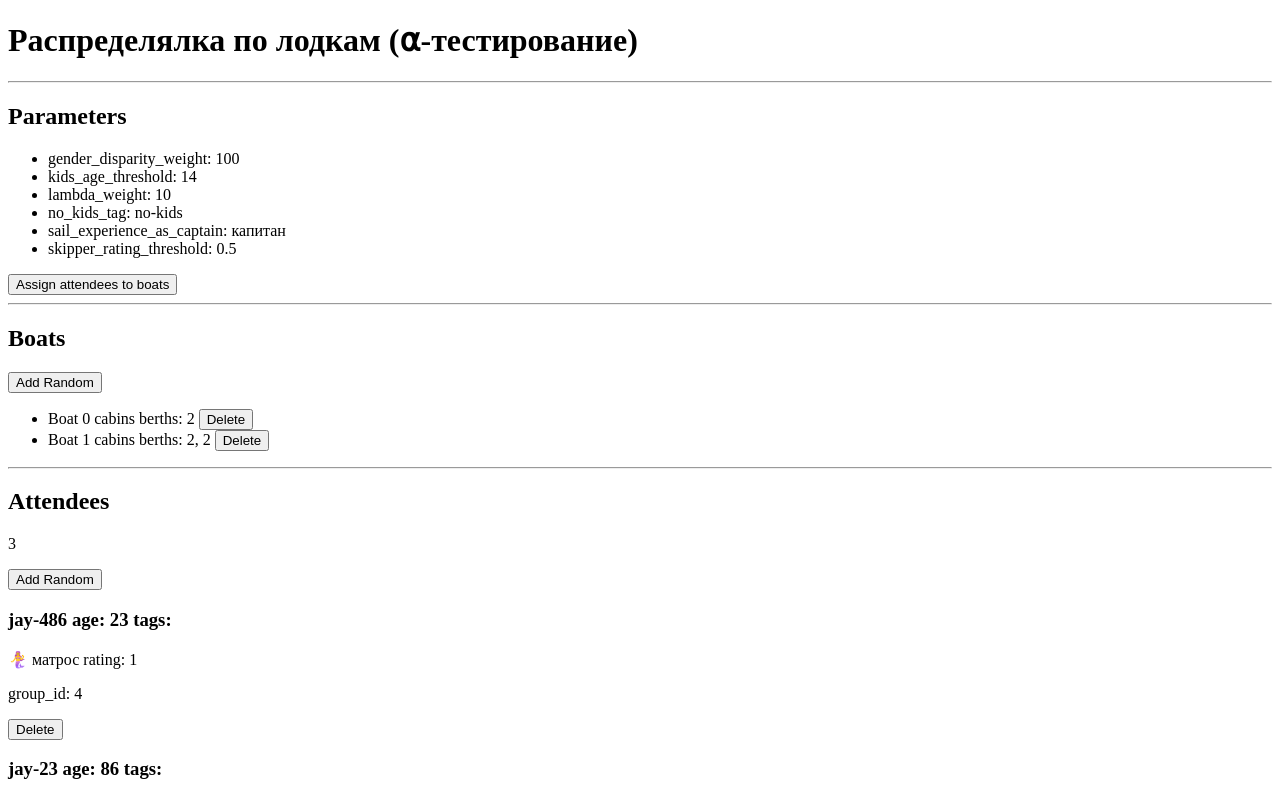
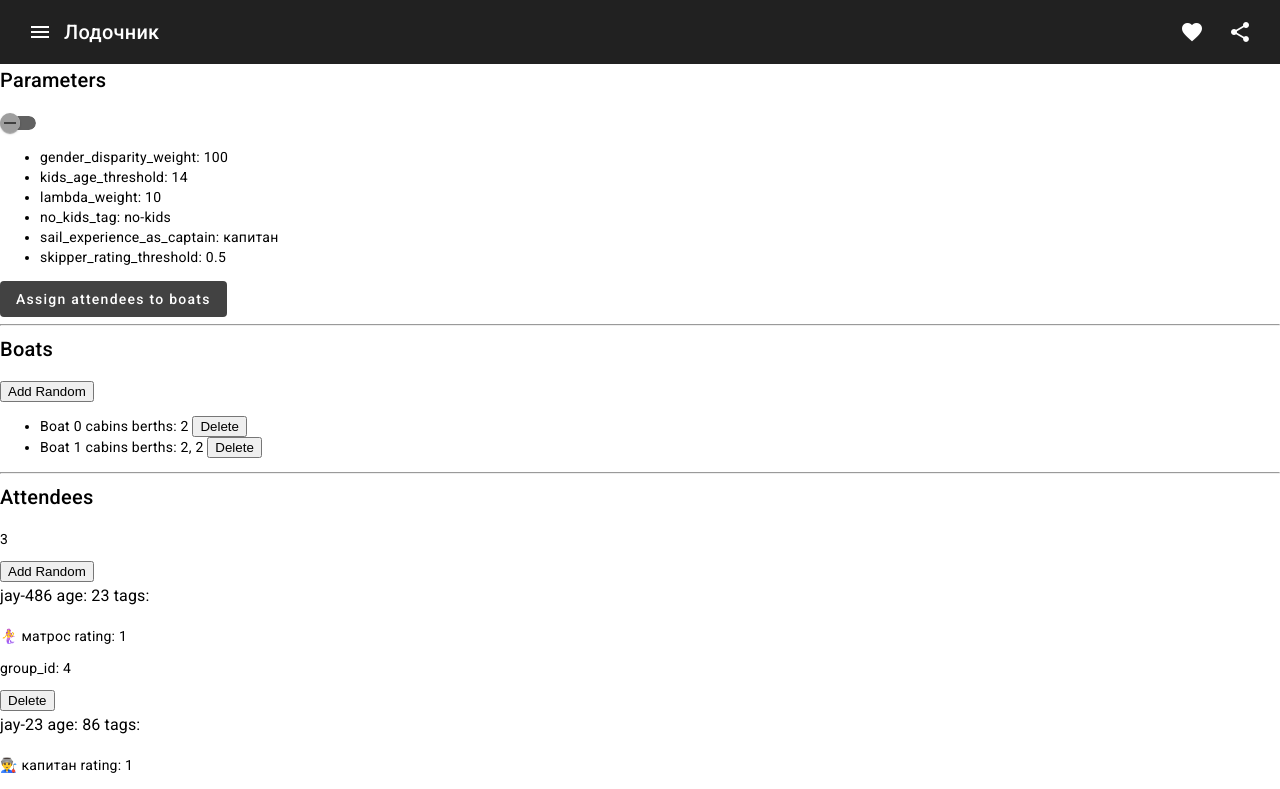
Before and after one commit to aleksandr-vin/polvetra.club, an Angular app: page / in a window 1280 px wide. Shown: the top 789 px of the page. Built offline with nearby package versions, Linux system fonts and the light colour scheme.

Commit message:
add angular material

```diff
--- a/angular.json
+++ b/angular.json
@@ -19,7 +19,10 @@
             "polyfills": ["zone.js"],
             "tsConfig": "tsconfig.app.json",
             "assets": ["src/favicon.ico", "src/assets"],
-            "styles": ["src/styles.css"],
+            "styles": [
+              "@angular/material/prebuilt-themes/pink-bluegrey.css",
+              "src/styles.css"
+            ],
             "scripts": []
           },
           "configurations": {
@@ -73,7 +76,10 @@
             "polyfills": ["zone.js", "zone.js/testing"],
             "tsConfig": "tsconfig.spec.json",
             "assets": ["src/favicon.ico", "src/assets"],
-            "styles": ["src/styles.css"],
+            "styles": [
+              "@angular/material/prebuilt-themes/pink-bluegrey.css",
+              "src/styles.css"
+            ],
             "scripts": []
           }
         },
--- a/package.json
+++ b/package.json
@@ -11,10 +11,12 @@
   "private": true,
   "dependencies": {
     "@angular/animations": "^16.2.0",
+    "@angular/cdk": "^16.2.3",
     "@angular/common": "^16.2.0",
     "@angular/compiler": "^16.2.0",
     "@angular/core": "^16.2.0",
     "@angular/forms": "^16.2.0",
+    "@angular/material": "^16.2.3",
     "@angular/platform-browser": "^16.2.0",
     "@angular/platform-browser-dynamic": "^16.2.0",
     "@angular/router": "^16.2.0",
--- a/src/app/app.component.css
+++ b/src/app/app.component.css
@@ -0,0 +1,3 @@
+.example-spacer {
+  flex: 1 1 auto;
+}
--- a/src/app/app.component.html
+++ b/src/app/app.component.html
@@ -1,8 +1,32 @@
-<h1 id="content">{{ title }}</h1>
-
-<hr />
+<mat-toolbar>
+  <button
+    mat-icon-button
+    class="example-icon"
+    aria-label="Example icon-button with menu icon"
+  >
+    <mat-icon>menu</mat-icon>
+  </button>
+  <span>{{ title }}</span>
+  <span class="example-spacer"></span>
+  <button
+    mat-icon-button
+    class="example-icon favorite-icon"
+    aria-label="Example icon-button with heart icon"
+  >
+    <mat-icon>favorite</mat-icon>
+  </button>
+  <button
+    mat-icon-button
+    class="example-icon"
+    aria-label="Example icon-button with share icon"
+  >
+    <mat-icon>share</mat-icon>
+  </button>
+</mat-toolbar>
 
 <h2>Parameters</h2>
+
+<mat-slide-toggle>Toggle me!</mat-slide-toggle>
 
 <ul>
   <div *ngFor="let item of solverArgs | keyvalue">
@@ -10,9 +34,11 @@
   </div>
 </ul>
 
-<button type="button" (click)="assignAttendeesToBoats()">
+<button mat-flat-button (click)="assignAttendeesToBoats()">
   Assign attendees to boats
 </button>
+
+<mat-spinner *ngIf="consatisfactionComputing"></mat-spinner>
 
 <div *ngIf="consatisfactionResponse">
   <pre>
--- a/src/app/app.component.ts
+++ b/src/app/app.component.ts
@@ -37,7 +37,7 @@
     this.addRandomBoat();
   }
 
-  title = 'Распределялка по лодкам (⍺-тестирование)';
+  title = 'Лодочник'; // (⍺-тестирование)
   attendees: Attendee[] = [];
   groupsCount: number = 5;
   solverArgs: Args = {
@@ -49,6 +49,8 @@
     gender_disparity_weight: 100,
   };
   boats: Boat[] = [];
+
+  consatisfactionComputing: boolean = false;
 
   onDelete(attendee: Attendee) {
     this.attendees.forEach((value, index) => {
@@ -113,9 +115,13 @@
   consatisfactionResponseResultBoats?: string;
 
   assignAttendeesToBoats() {
-    this.consatisfactionService
-      .getSolutionFor(this.solverArgs, this.boats, this.attendees)
-      .subscribe((data: ConsatisfactionResponse) => {
+    this.consatisfactionComputing = true;
+    let call = this.consatisfactionService.getSolutionFor(
+      this.solverArgs,
+      this.boats,
+      this.attendees
+    );
+    call.subscribe((data: ConsatisfactionResponse) => {
       console.log(data);
       this.consatisfactionResponse = data;
       this.consatisfactionResponseArgs = JSON.stringify(
@@ -128,5 +134,8 @@
         this.consatisfactionResponse.result.boats
       );
     });
+    call.subscribe((data: ConsatisfactionResponse) => {
+      this.consatisfactionComputing = false;
+    });
   }
 }
--- a/src/index.html
+++ b/src/index.html
@@ -6,8 +6,11 @@
   <base href="/">
   <meta name="viewport" content="width=device-width, initial-scale=1">
   <link rel="icon" type="image/x-icon" href="favicon.ico">
+  <link rel="preconnect" href="https://fonts.gstatic.com">
+  <link href="https://fonts.googleapis.com/css2?family=Roboto:wght@300;400;500&display=swap" rel="stylesheet">
+  <link href="https://fonts.googleapis.com/icon?family=Material+Icons" rel="stylesheet">
 </head>
-<body>
+<body class="mat-typography">
   <app-root></app-root>
 </body>
 </html>
--- a/src/styles.css
+++ b/src/styles.css
@@ -1 +1,10 @@
 /* You can add global styles to this file, and also import other style files */
+
+html,
+body {
+  height: 100%;
+}
+body {
+  margin: 0;
+  font-family: Roboto, "Helvetica Neue", sans-serif;
+}
```
Also changed, not shown: src/app/app.module.ts (+12 -0 lines), 1 other file (tests, documents, lock files or other folders). Lines whose indentation alone changed are shown as unchanged.
